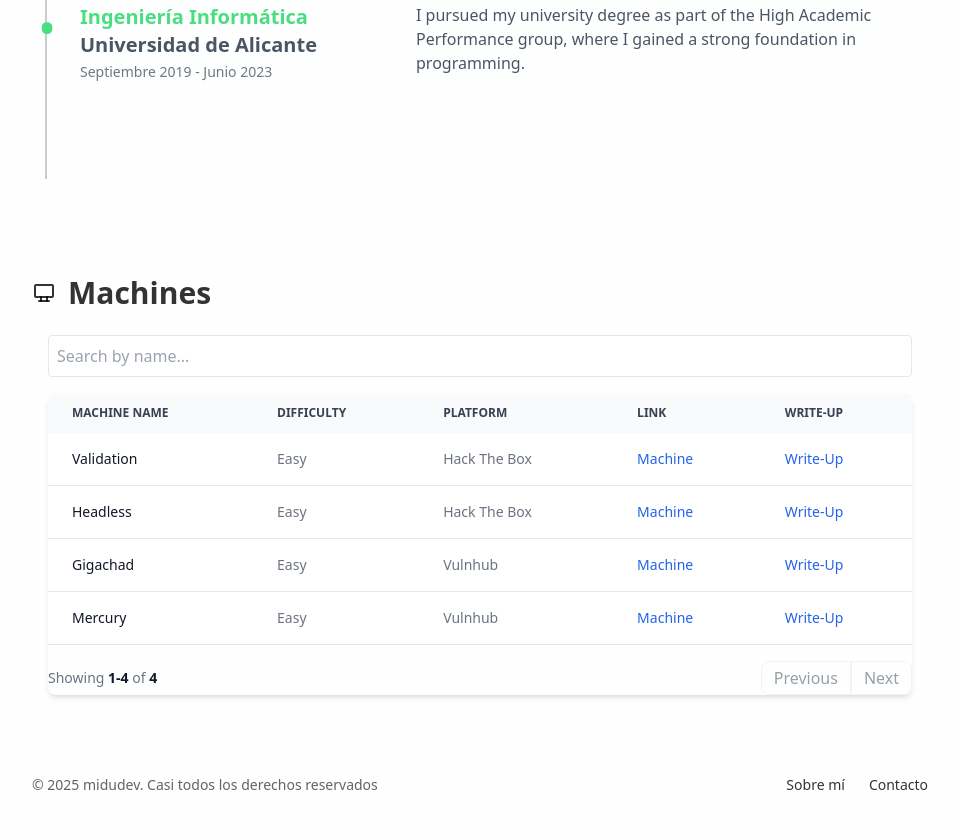
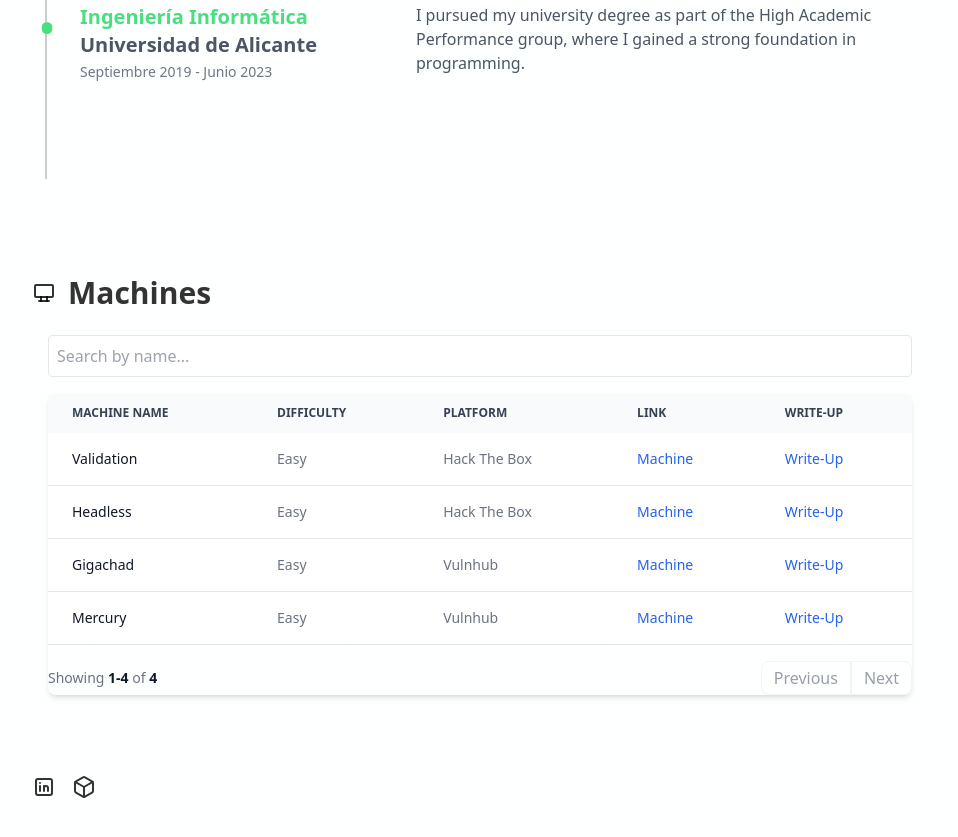
Before and after one commit to buy7or/buy7or.github.io, an Astro site: page / in a window 1280 px wide. Shown: the part 1419-2256 px from the top of the page, without its empty margins (160-1118 px from the left). Built offline with nearby package versions, Linux system fonts and the light colour scheme; Astro itself is replaced by a stand-in of ours.

Commit message:
first page

```diff
--- a/src/components/Footer.astro
+++ b/src/components/Footer.astro
@@ -1,28 +1,20 @@
 ---
-const currentYear = new Date().getFullYear()
+import LinkedInIcon from "@/components/icons/LinkedIn.astro"
+import HtbIcon from "@/components/icons/Htb.astro"
 ---
 
-<footer
-  class="opacity-80 m-4 min-[375px]:pl-4 md:pl-0 mt-16 w-full mx-auto container lg:max-w-4xl md:max-w-2xl mb-10 flex justify-center"
->
-  <div
-    class="rounded-lg w-full max-w-screen-xl mx-auto md:flex md:items-center md:justify-between py-4"
-  >
-    <span class="text-sm sm:text-center text-zinc-800/90 dark:text-zinc-200/90"
-      >© {currentYear}
-      <a href="https://midu.dev/" class="hover:underline">midudev</a>. Casi
-      todos los derechos reservados
-    </span>
-    <ul
-      class="flex flex-wrap items-center mt-3 text-sm font-medium dark:text-white/90 sm:mt-0"
-    >
-      <li>
-        <a href="/#sobre-mi" class="hover:underline me-4 md:me-6">Sobre mí</a>
+<footer class="opacity-80 m-4 min-[375px]:pl-4 md:pl-0 mt-16 w-full mx-auto container lg:max-w-4xl md:max-w-2xl mb-10 flex justify-center">
+  <div class="rounded-lg w-full max-w-screen-xl mx-auto md:flex md:items-center md:justify-between py-4">
+    <ul class="flex flex-wrap items-center mt-3 text-sm font-medium dark:text-white/90 sm:mt-0">
+      <li class="mr-4">
+        <a id="contacto" href="https://linkedin.com/in/dicasg97" class="transition-transform duration-200 ease-in-out hover:scale-110">
+          <LinkedInIcon class="size-7" />
+        </a>
       </li>
       <li>
-        <a id="contacto" href="mailto:miduga@gmail.com" class="hover:underline"
-          >Contacto</a
-        >
+        <a id="contacto" href="https://app.hackthebox.com/profile/1671741" class="transition-transform duration-200 ease-in-out hover:scale-110">
+          <HtbIcon class="size-7" />
+        </a>
       </li>
     </ul>
   </div>
```
